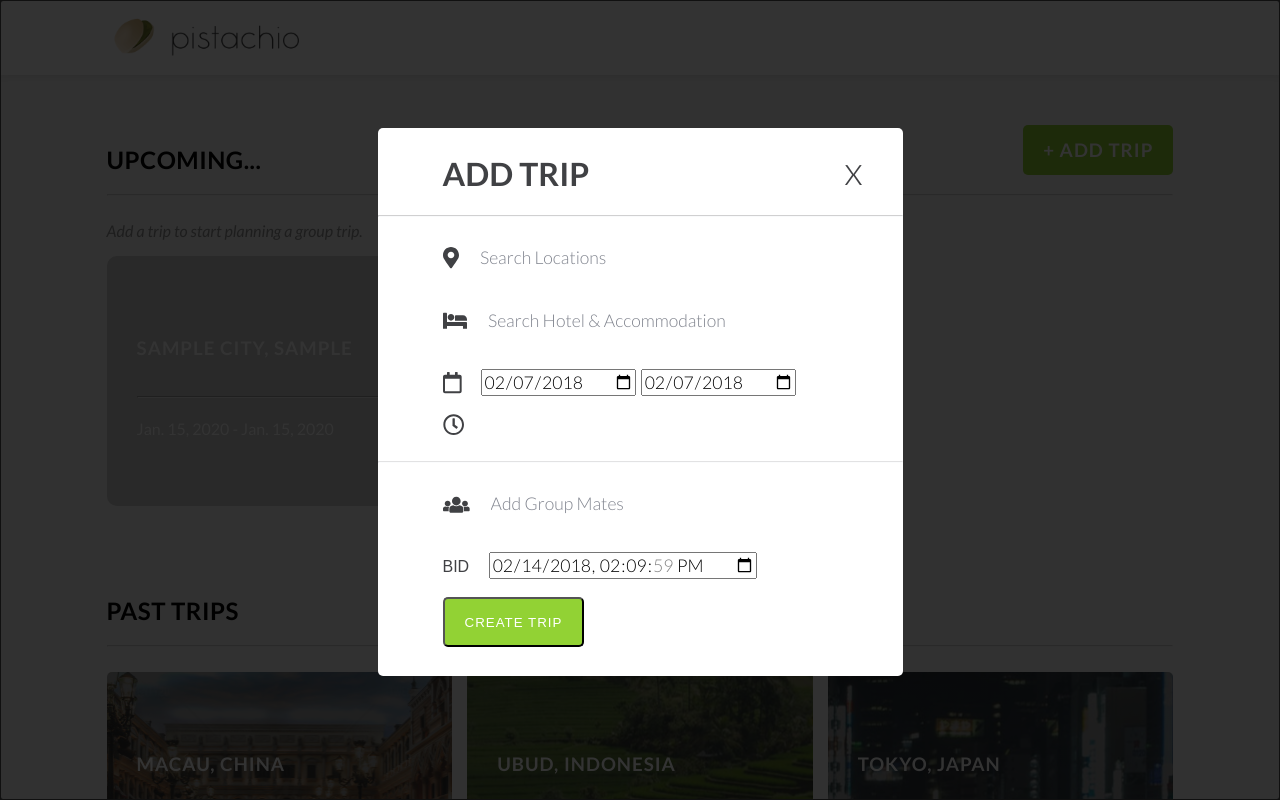
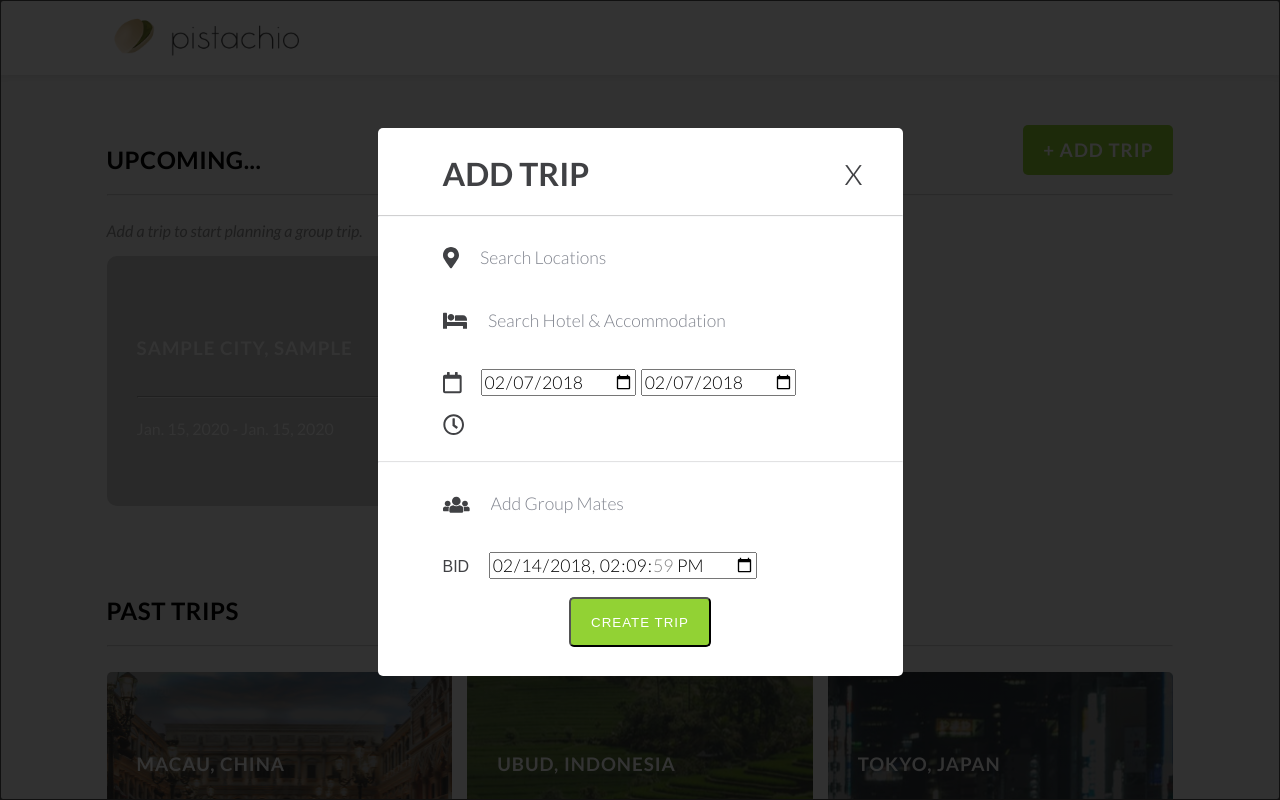
Before and after one commit to spdasilv/pistachio, a Django app: template pistachio/api/templates/api/home.html in a window 1280 px wide, after a click on "+ ADD TRIP". Run offline with Django 3.2, Linux system fonts and the light colour scheme; the template is opened without the code that fills it: values that come from a table or form of the project are taken from there, others are empty; a user stored in the database is signed in; tables that the repository leaves empty hold one stand-in row (values such as "Sample post").

Commit message:
Center Button

```diff
--- a/pistachio/api/templates/api/home.html
+++ b/pistachio/api/templates/api/home.html
@@ -106,6 +106,7 @@
     <div id="openModal" class="modalDialog" style="overflow:scroll;">
         <div style="color: #404144;">	<a href="#close" title="Close" class="close">x</a>
         <form method='post' action="{% url 'api:newTrip'%}">
+            <div>
                 {% csrf_token %}
                 <style>
                 input[type=text]{
@@ -136,7 +137,11 @@
                 <br><hr class="divider" style="opacity:0.3"/>
                 <br><i class="fas fa-users fa-lg" style="margin-right:15px;"></i> <input type="text" name="emails" maxlength="1000" required id="id_emails" value="Add Group Mates"/><br>
                 <br>BID <input type="datetime-local" name="bidding_ends" value="2018-02-14 14:09:59" required id="id_bidding_ends" style="margin-left:15px;"/><br>
-            <br><button type="submit"  style="text-decoration:none;" class="green-button" style="float:right" >CREATE TRIP</button>
+                <br>
+            </div>
+            <div style="display: flex;align-items: center;justify-content: center;">
+            	<button type="submit"  style="text-decoration:none;" class="green-button" style="float:right" style="text-align: center;">CREATE TRIP</button>
+            </div>
         </form>
         </div>
     </div>
```
Lines whose indentation alone changed are shown as unchanged.
